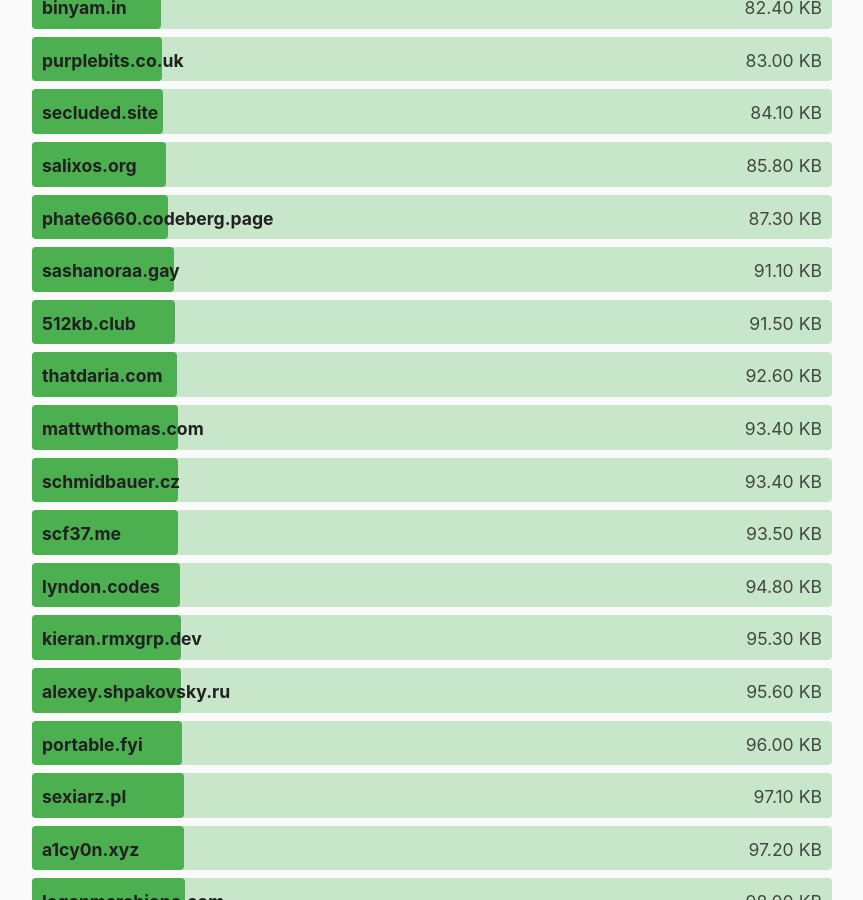
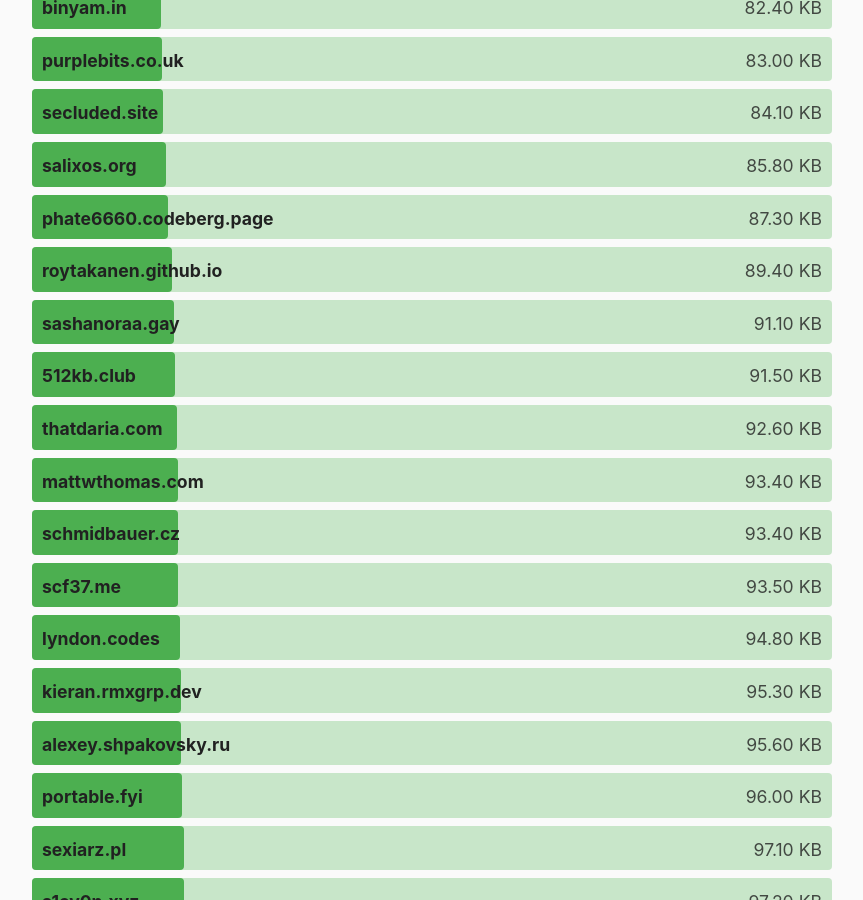
Before and after one commit to kevquirk/512kb.club, a Jekyll site: the page built from index.md, in a window 1280 px wide and 900 px high, scrolled down 14053 px. Shown: the whole window, without its empty margins (208-1071 px from the left). Built offline with Jekyll 4.4.1, drawn with Linux system fonts in a browser that asks for light colours.

Commit message:
add roytakanen.github.io

```diff
--- a/_data/sites.yml
+++ b/_data/sites.yml
@@ -1753,6 +1753,11 @@
   size: 21.6
   last_checked: 2022-01-29
 
+- domain: roytakanen.github.io
+  url: https://roytakanen.github.io/
+  size: 89.4
+  last_checked: 2022-05-03
+
 - domain: rutar.org
   url: https://rutar.org/
   size: 10.1
```
